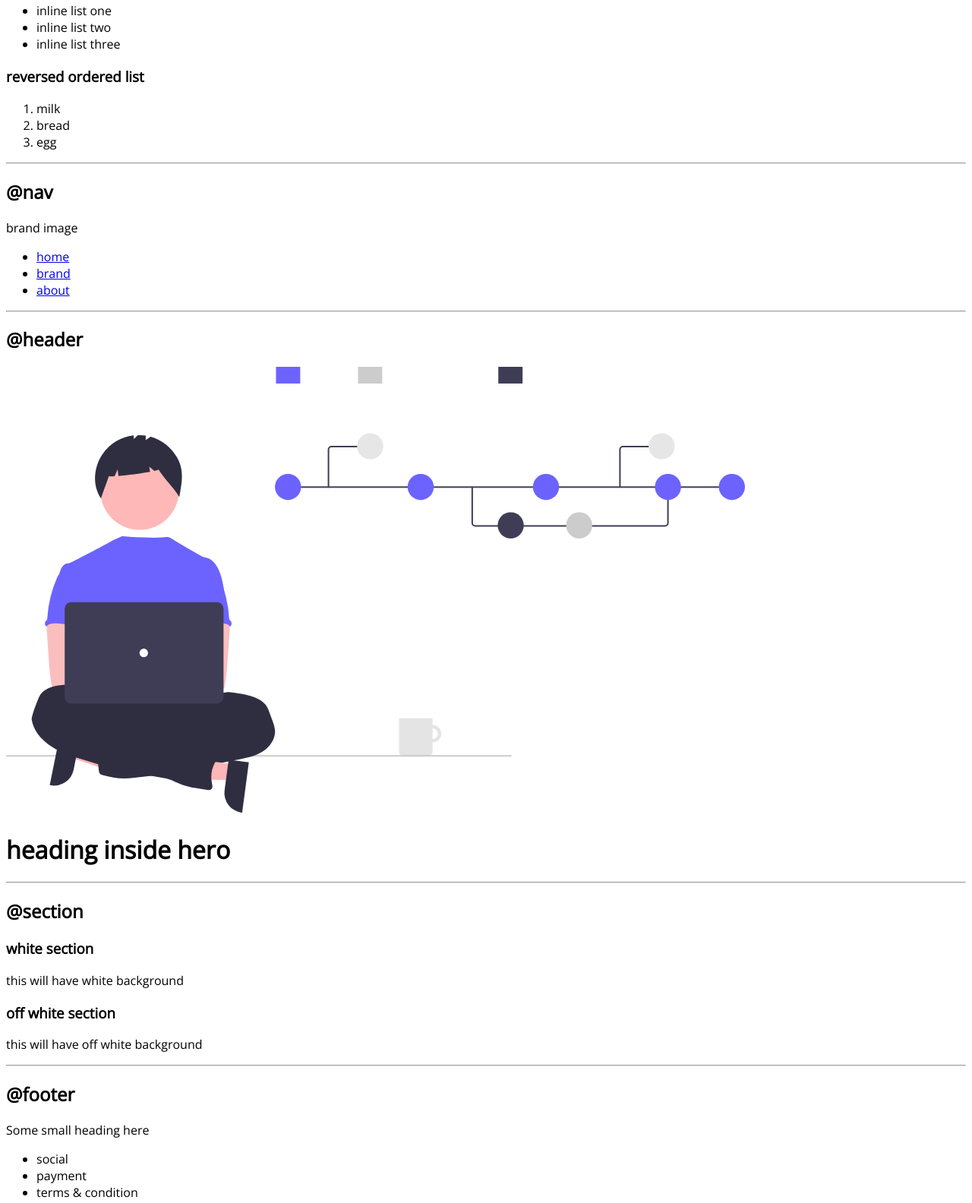
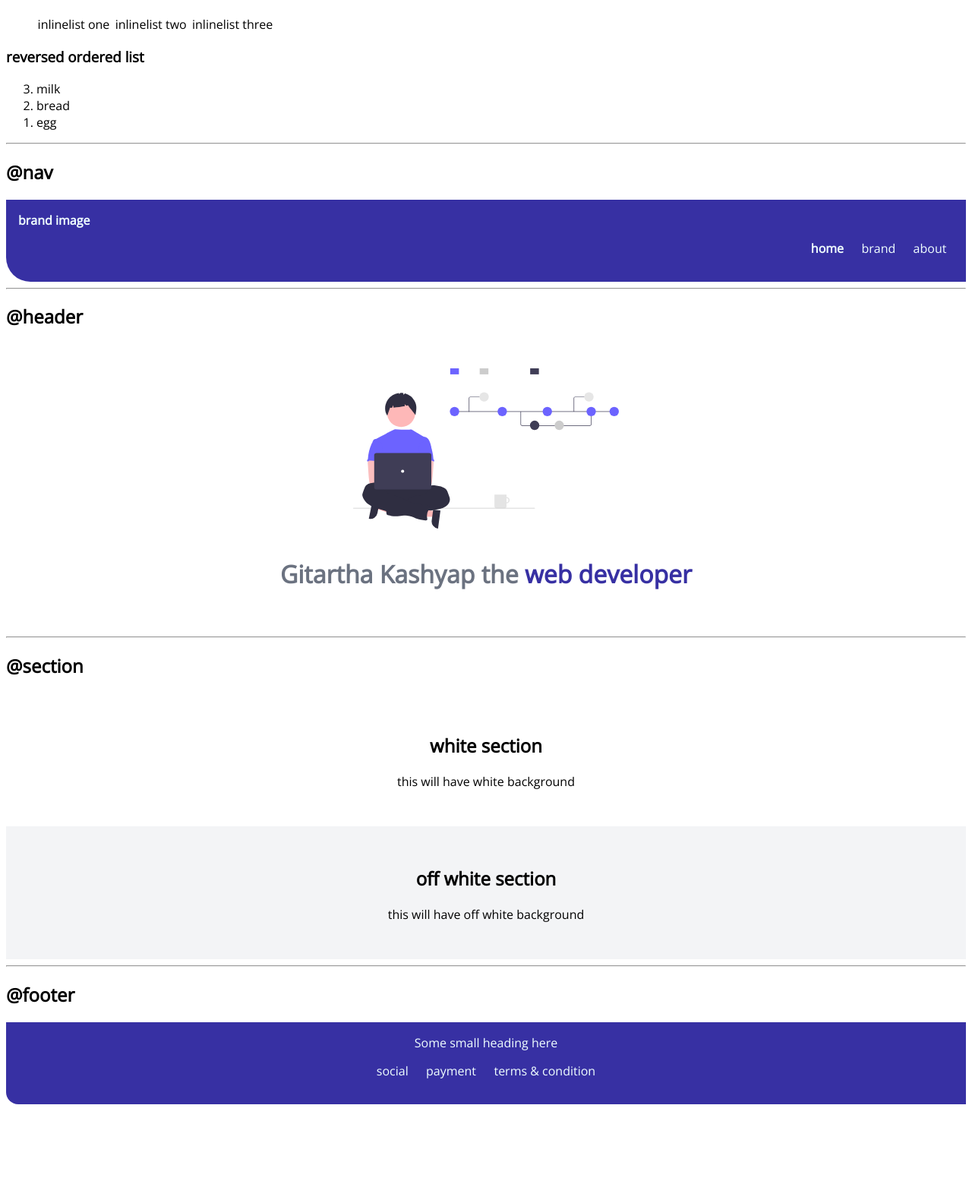
Before and after one commit to withewolf-dev/html-components, a plain HTML site: page index.html in a window 1280 px wide. Shown: the part 957-2541 px from the top of the page at 76% size. After the commit the page ends 2419 px from the top, so only its background shows below. Drawn offline with nearby package versions, Linux system fonts and the light colour scheme.

Commit message:
component lib

```diff
--- a/index.html
+++ b/index.html
@@ -6,7 +6,7 @@
     <meta http-equiv="X-UA-Compatible" content="IE=edge">
     <meta name="viewport" content="width=device-width, initial-scale=1.0">
     <title>Html component library</title>
-    <link href="style.css" rel="stylesheet"/>
+    <link href="style.css" rel="stylesheet" />
 </head>
 
 <body>
@@ -15,34 +15,35 @@
     </p>
     <hr />
 
-    <h2>Typography</h2>
+    <h2>@Typography</h2>
 
     <h1>This is heading 1</h1>
     <h2> This is heading 2</h2>
     <small>this is small</small>
     <p>this is used to wrap paragraph</p>
 
+    <hr>
     <h2>@continer</h2>
     <h3>fluid container</h3>
-    <div>
+    <div class="container">
         this will expand to the full width of your page
     </div>
-    <hr />
+
     <h3>center container</h3>
-    <div>
+    <div class="container container-center">
         this is going to be centered to your page
     </div>
     <hr />
 
     <h2>@Links</h2>
-    <a href="/">Primary link</a>
-    <a href ="/">secondary link</a>
-
+    <a href="/" class="link primary-link">Primary link</a>
+    <a href="/" class="link secondary-link">secondary link</a>
+    <hr>
     <h2>@List</h2>
 
     <h3>unordered list</h3>
 
-    <ul>
+    <ul class="list">
         <li>list one</li>
         <li>list two</li>
         <li>list three</li>
@@ -50,67 +51,73 @@
 
     <h3>unordered inline list</h3>
 
-    <ul>
-        <li>inline list one</li>
-        <li>inline list two</li>
-        <li>inline list three</li>
+    <ul class="list">
+        <li class="inline-list">inlinelist one</li>
+        <li class="inline-list">inlinelist two</li>
+        <li class="inline-list">inlinelist three</li>
     </ul>
 
     <h3>reversed ordered list</h3>
-    <ol>
+    <ol reversed>
         <li>milk</li>
         <li>bread</li>
         <li>egg</li>
     </ol>
 
-    <hr/>
+    <hr />
     <h2>@nav</h2>
-    <nav>
-        <div>brand image</div>
-        <ul>
-            <li>
-                <a href="/"> home</a>
+    <nav class="navigation">
+        <div class="nav-brand">brand image</div>
+        <ul class="list nav-pills">
+            <li class="inline-list">
+                <a href="/" class="link link-active"> home</a>
             </li>
-            <li>
-                <a href="/"> brand</a>
+            <li class="inline-list">
+                <a href="/" class="link"> brand</a>
             </li>
-            <li>
-                <a href="/"> about</a>
+            <li class="inline-list">
+                <a href="/" class="link"> about</a>
             </li>
         </ul>
     </nav>
 
-    <hr/>
+    <hr />
 
     <h2>@header</h2>
 
-    <header>
-        <img src="image/header_image.svg"/>
-        <h1>heading inside hero</h1>
+    <header class="hero">
+        <img class="hero-img" src="image/header_image.svg" />
+        <h1 class="hero-heading">
+            Gitartha Kashyap the
+            <span class="hero-heading-highlight"> web developer</span>
+        </h1>
     </header>
 
-    <hr/>
+    <hr />
 
     <h2>@section</h2>
-    <section>
-        <h3>white section</h3>
-        <p> this will have white background</p>
+    <section class="section">
+        <div>
+            <h1>white section</h1>
+            <p> this will have white background</p>
     </section>
 
-    <section>
-        <h3>off white section</h3>
-        <p>this will have off white background</p>
+    <section class="section ow-section">
+        <div>
+            <h1>off white section</h1>
+            <p>this will have off white background</p>
+        </div>
     </section>
 
     <hr>
 
     <h2>@footer</h2>
-    <footer>
+    <footer class="footer">
         <div>Some small heading here</div>
-        <ul>
-            <li>social</li>
-            <li>payment</li>
-            <li>terms & condition</li>
+        <ul class="list">
+            <li class="inline-list"><a class="link" href="">social</a></li>
+            <li class="inline-list"><a class="link" href="">payment </a></li>
+            <li class="inline-list"><a class="link" href="">terms & condition</a></li>
         </ul>
     </footer>
 
--- a/style.css
+++ b/style.css
@@ -3,3 +3,119 @@
 body {
     font-family: 'Open Sans', sans-serif;
 }
+
+:root{
+    --primary-color:#3730A3;
+    --dark-gray:#6B7280;
+    --off-white:#F3F4F6;
+
+}
+
+.container {
+    padding-left: 1rem;
+    padding-right: 1rem;
+}
+
+.container-center {
+    max-width : 600px;
+    margin: auto;
+}
+
+
+.link {
+    text-decoration: none;
+    border-radius: 0.2rem;
+    padding: 0.2rem 0.5rem;
+}
+
+.primary-link{
+    background-color: var(--primary-color);
+    color: azure;
+}
+
+.secondary-link {
+    border: 0.1rem solid var(--primary-color);
+    color: var(--primary-color);
+}
+
+.list {
+    list-style: none;
+}
+
+.inline-list {
+    display: inline;
+    padding: 0rem 0.1rem;
+
+}
+
+.navigation {
+    background-color: var(--primary-color);
+    padding: 1rem ;
+    color: azure;
+    border-bottom-left-radius: 2rem;
+}
+
+.navigation .link {
+    color: azure;
+}
+
+.nav-brand {
+    font-weight: bold;
+}
+
+.nav-pills {
+    text-align: right;
+}
+
+.link-active {
+    font-weight: bold;
+}
+
+.hero {
+    padding: 2rem;
+}
+
+.hero-img {
+    max-width: 350px;
+    display: block;
+    margin: auto;
+}
+
+.hero-heading{
+    padding-top: 1rem;
+    font-size:2rem;
+    color: var(--dark-gray);
+    text-align: center;
+}
+
+.hero-heading-highlight {
+    color: var(--primary-color);
+}
+
+.section {
+    padding:2rem;
+    text-align: center;
+}
+
+.section h1 {
+    text-align: center;
+}
+.ow-section {
+    background-color: var(--off-white);
+}
+
+.footer {
+  background-color: var(--primary-color);
+  padding: 1rem 1rem;
+  color: azure;
+  border-bottom-left-radius: 1rem;
+  text-align: center;
+}
+
+.footer .link {
+    color: azure;
+}
+
+.footer ul {
+    padding-inline-start: 0px;
+}
```
